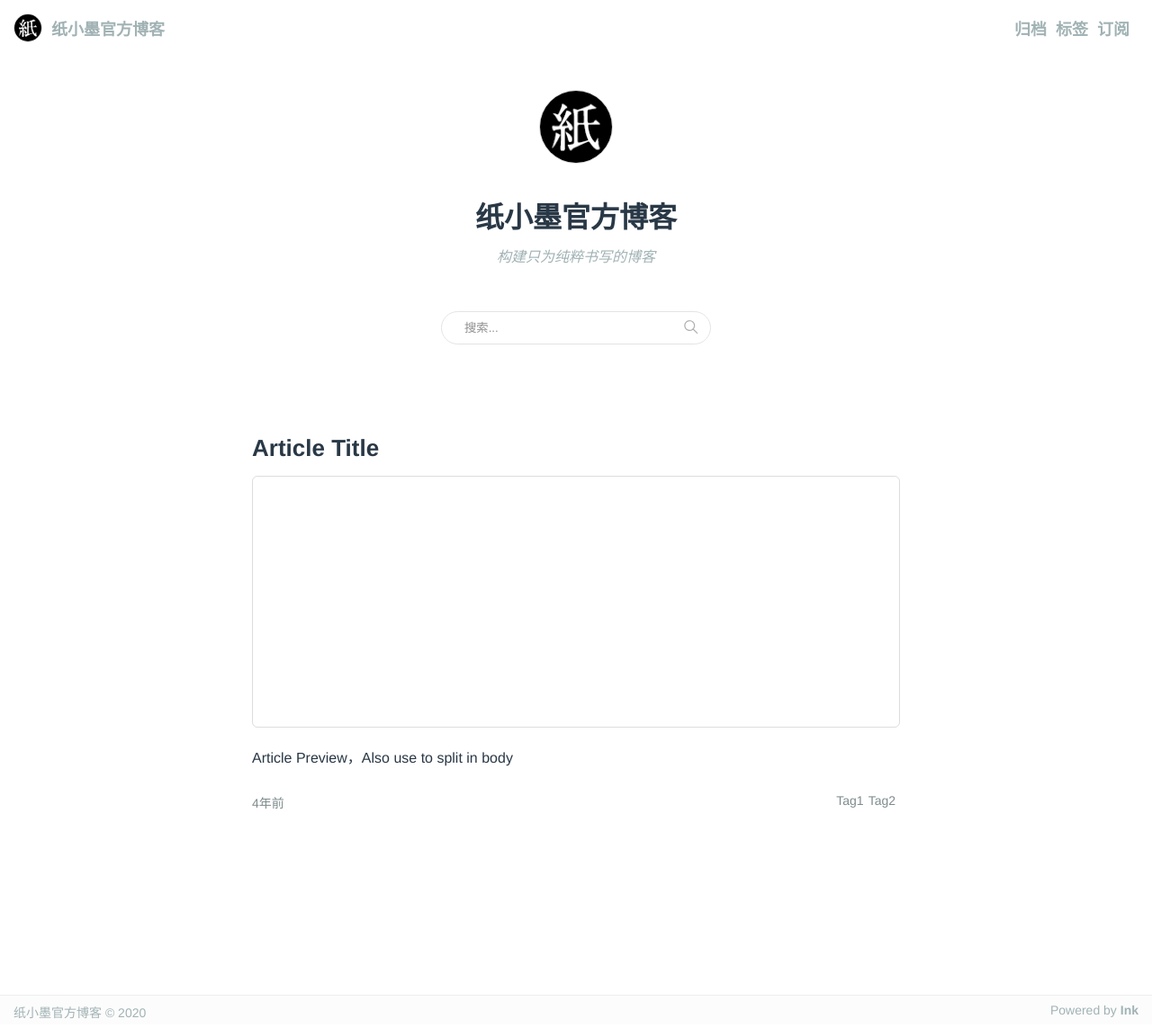
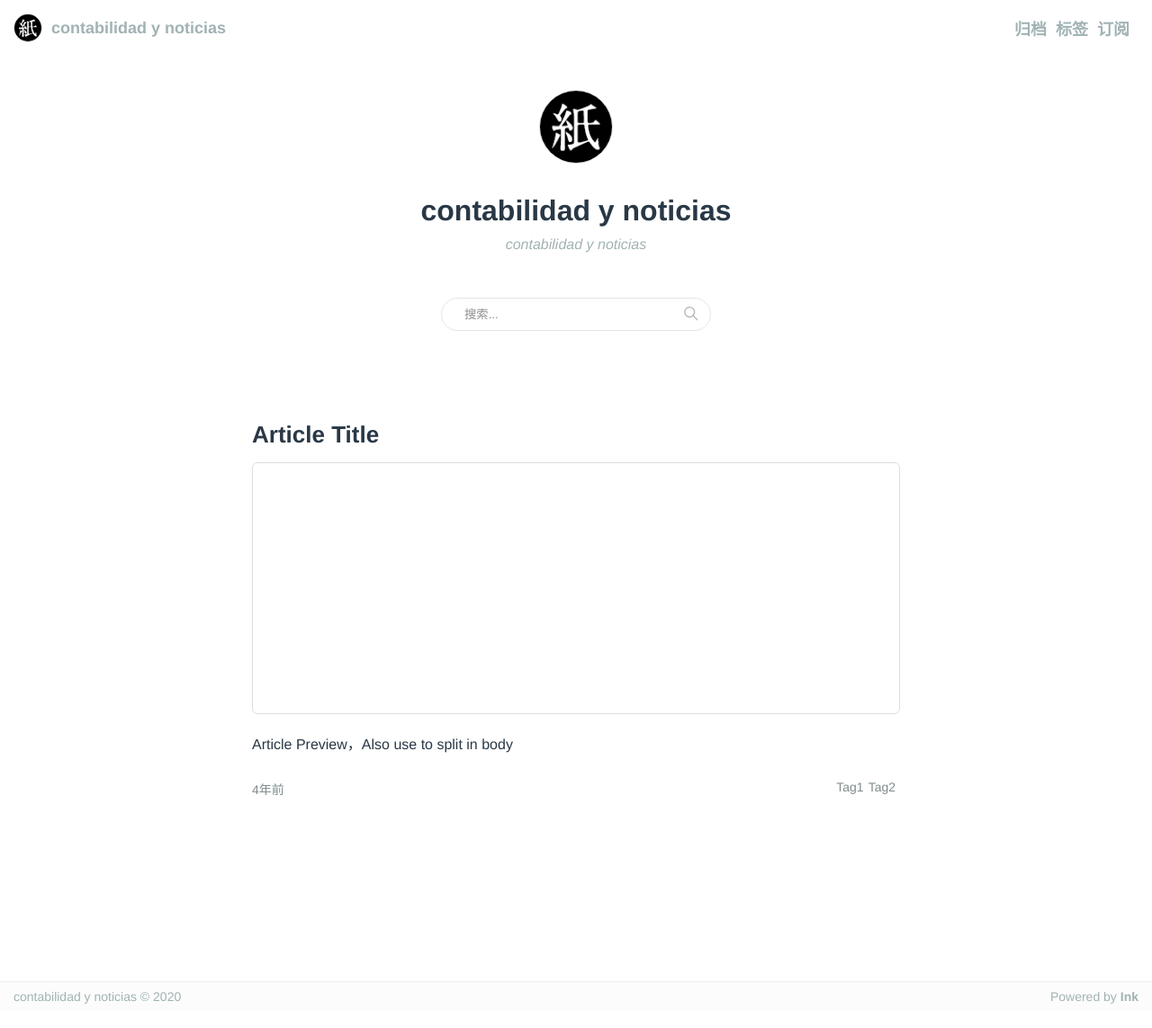
Before and after one commit to zerom3457/peruconta, a plain HTML site: page blog/public/index.html in a window 1280 px wide. Shown: the whole page at 90% size. Drawn offline with Linux system fonts and the light colour scheme.

Commit message:
fgggh
gjj

```diff
--- a/blog/public/index.html
+++ b/blog/public/index.html
@@ -11,20 +11,20 @@
 
 
 <meta name="twitter:card" content="summary">
-<meta name="twitter:title" content="纸小墨官方博客">
-<meta name="twitter:description" content="构建只为纯粹书写的博客">
+<meta name="twitter:title" content="contabilidad y noticias">
+<meta name="twitter:description" content="contabilidad y noticias">
 <meta name="twitter:image:src" content="http://www.chole.io/blog/images/avatar.png">
 
 <meta property="og:url" content="http://www.chole.io/blog">
-<meta property="og:title" content="纸小墨官方博客">
-<meta property="og:description" content="构建只为纯粹书写的博客">
-<meta property="og:site_name" content="纸小墨官方博客">
+<meta property="og:title" content="contabilidad y noticias">
+<meta property="og:description" content="contabilidad y noticias">
+<meta property="og:site_name" content="contabilidad y noticias">
 <meta property="og:image" content="http://www.chole.io/blog/images/avatar.png">
 <meta property="og:type" content="website">
 <meta name="robots" content="noodp">
 
-<meta itemprop="name" content="纸小墨官方博客">
-<meta itemprop="description" content="构建只为纯粹书写的博客">
+<meta itemprop="name" content="contabilidad y noticias">
+<meta itemprop="description" content="contabilidad y noticias">
 <meta itemprop="image" content="http://www.chole.io/blog/images/avatar.png">
 
 <link rel="canonical" href="http://www.chole.io/blog">
@@ -45,16 +45,16 @@
 </script>
 
 
-        <meta name="keywords" content="构建只为纯粹书写的博客">
-        <meta name="description" content="构建只为纯粹书写的博客">
-        <title>纸小墨官方博客</title>
+        <meta name="keywords" content="contabilidad y noticias">
+        <meta name="description" content="contabilidad y noticias">
+        <title>contabilidad y noticias</title>
     </head>
     <body>
         <article class="container">
             <header class="header-wrap">
   <a class="index" href="https://zerom3457.github.io/peruconta/blog/public/">
     <img class="logo" src="https://zerom3457.github.io/peruconta/blog/public/images/avatar.png" />
-    纸小墨官方博客
+    contabilidad y noticias
   </a>
   <ul class="menu">
       <li class="menu-item"><a href="https://zerom3457.github.io/peruconta/blog/public/archive.html">归档</a></li>
@@ -67,8 +67,8 @@
                 <header class="header site">
 
                         <img class="logo" src="https://zerom3457.github.io/peruconta/blog/public/images/avatar.png" />
-                        <h1 class="title">纸小墨官方博客</h1>
-                        <h2 class="subtitle">构建只为纯粹书写的博客</h2>
+                        <h1 class="title">contabilidad y noticias</h1>
+                        <h2 class="subtitle">contabilidad y noticias</h2>
                         <div class="search-wrap">
   <input id="search" class="search" placeholder="搜索..." data-root="">
   <svg class="icon" width="25" height="25" viewBox="0 0 25 25"><path d="M20.067 18.933l-4.157-4.157a6 6 0 1 0-.884.884l4.157 4.157a.624.624 0 1 0 .884-.884zM6.5 11c0-2.62 2.13-4.75 4.75-4.75S16 8.38 16 11s-2.13 4.75-4.75 4.75S6.5 13.62 6.5 11z"></path></svg>
@@ -105,7 +105,7 @@
         </article>
         <footer class="footer">
     <span class="copyright">
-        纸小墨官方博客 ©
+        contabilidad y noticias ©
         <script type="text/javascript">
             document.write(new Date().getFullYear());
         </script>
```
Also changed, not shown: blog/public/about.me.html (+13 -13 lines), blog/public/archive.html (+14 -14 lines), blog/public/finalx.html (+9 -9 lines), blog/public/index2z.html (+14 -14 lines), blog/public/tag.html (+14 -14 lines), blog/public/tag/Tag1/index.html (+12 -12 lines), blog/public/tag/Tag2/index.html (+12 -12 lines).
